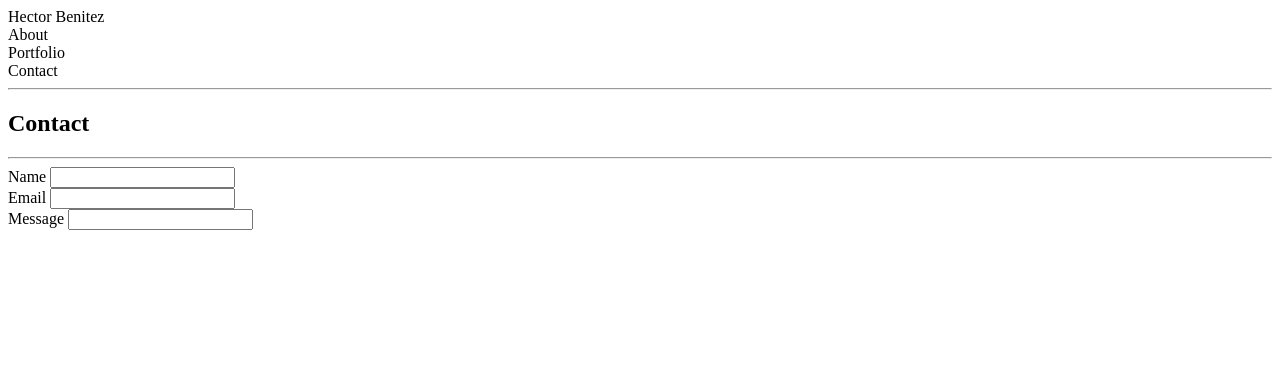
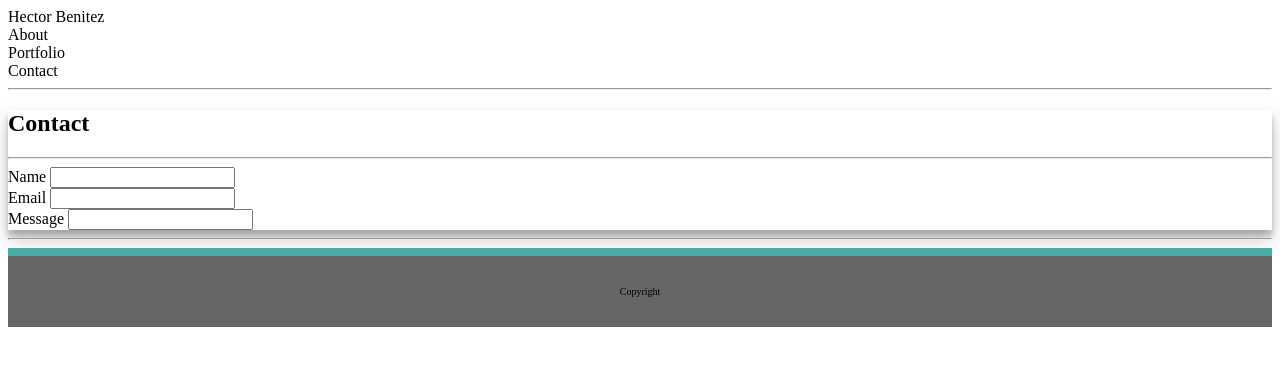
Before and after one commit to h-Benitez13/h-Benitez.github.io, a plain HTML site: page Basic-Portfolio/contact.html in a window 1280 px wide. Drawn offline with Linux system fonts and the light colour scheme.

Commit message:
Add changes to html and css

```diff
--- a/Basic-Portfolio/Assets/css/contact.css
+++ b/Basic-Portfolio/Assets/css/contact.css
@@ -0,0 +1,12 @@
+#content{
+    box-shadow: 0 10px 20px rgba(0,0,0,0.19), 0 6px 6px rgba(0,0,0,0.23);
+
+}
+
+footer{
+    Border-top: 8px solid #4aaaa5;
+    background-color: #666666;
+    text-align: center;
+    font-size: 10px;
+    padding: 20px;
+}
--- a/Basic-Portfolio/Assets/css/style.css
+++ b/Basic-Portfolio/Assets/css/style.css
@@ -27,6 +27,7 @@ header {
     clear: both;
     background-color: #ffffff;
     border-color: #dddddd;
+    background: url(Downloads/qbkis/qpkis.png)
 }
 
 /* content needs to fit the dimensions of the page */
--- a/Basic-Portfolio/contact.html
+++ b/Basic-Portfolio/contact.html
@@ -47,6 +47,10 @@
                     </label>
 
                 </form>
-
+                </section>
+                <hr>
+        <footer>
+            <p>Copyright</p>
+        </footer>
     </body>
 </html>
```
